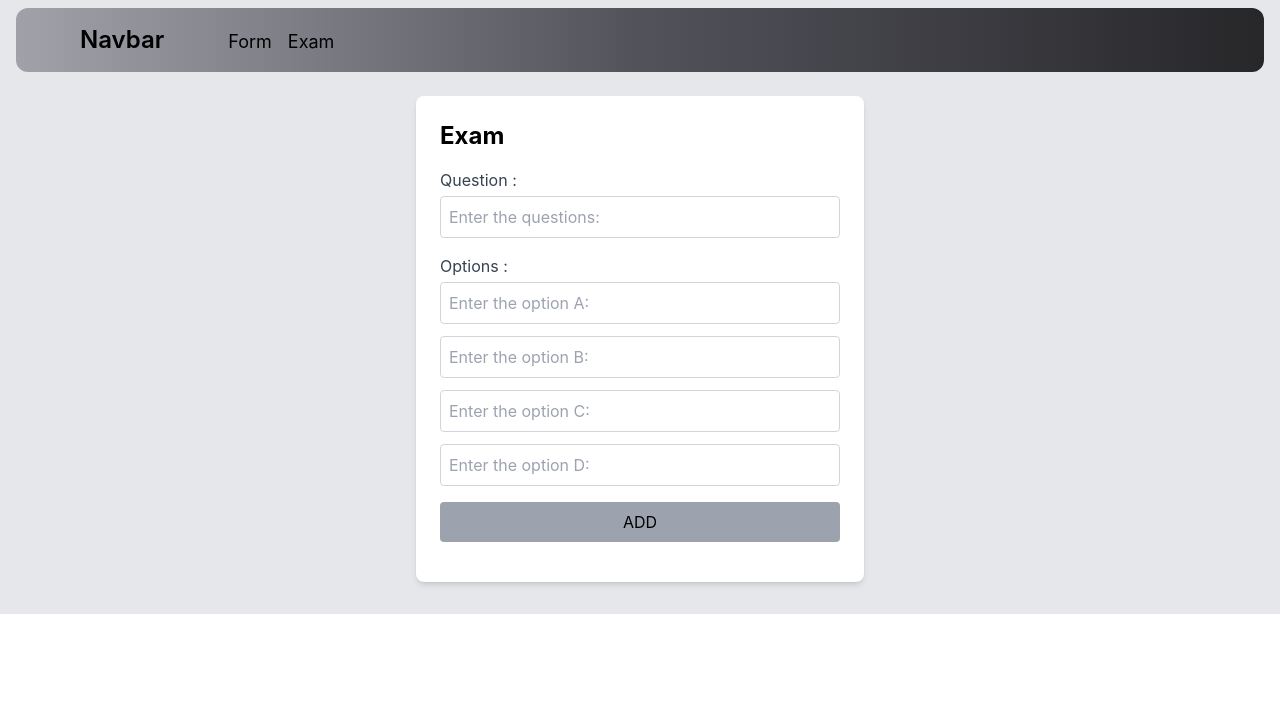
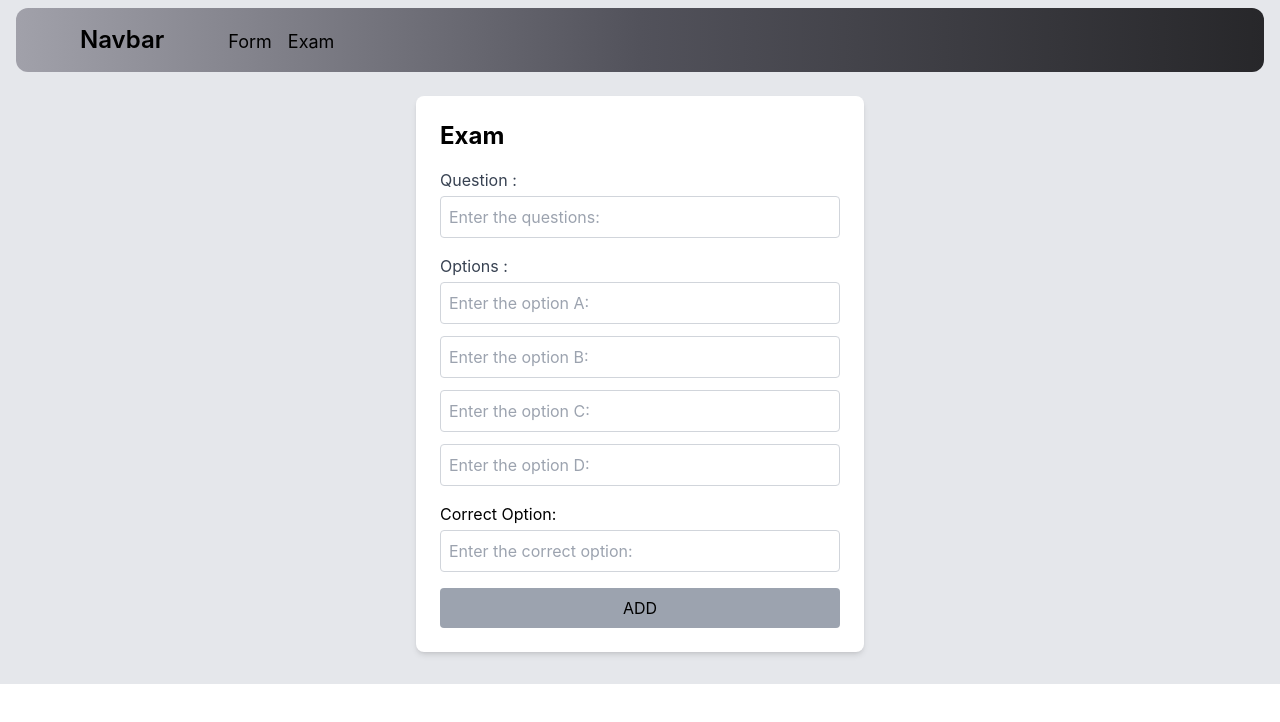
Before and after one commit to Riddh2003/MERN_Projects, a React (Create React App) app in the folder homework/: page /navbar/exam in a window 1280 px wide. Shown: the top 722 px of the page. Built offline with nearby package versions, Linux system fonts and the light colour scheme.

Commit message:
add all.

```diff
--- a/homework/src/components/Exam.jsx
+++ b/homework/src/components/Exam.jsx
@@ -54,6 +54,15 @@ export const Exam = () => {
             className="w-full p-2 border border-gray-300 rounded mt-1"
             {...register("optionD")}
           />
+        </div>
+        <div>
+          <label>Correct Option: </label>
+          <input
+            type="text"
+            placeholder="Enter the correct option: "
+            className="w-full p-2 border border-gray-300 rounded mt-1"
+            {...register("correctOption")}
+          />
           <button
             type="submit"
             className="btn mt-4 p-2 rounded bg-gray-400 w-full hover:bg-gray-500"
```
Also changed, not shown: 1 other file (tests, documents, lock files or other folders).
